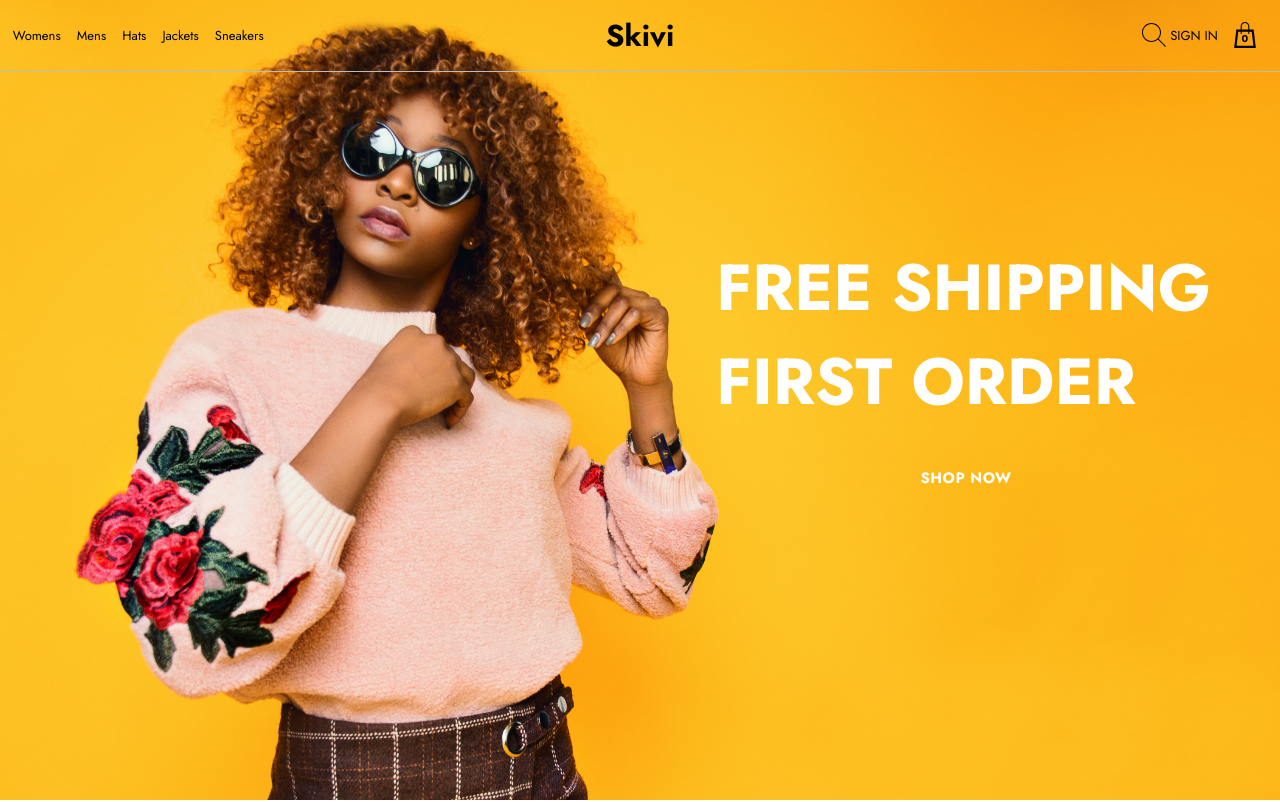
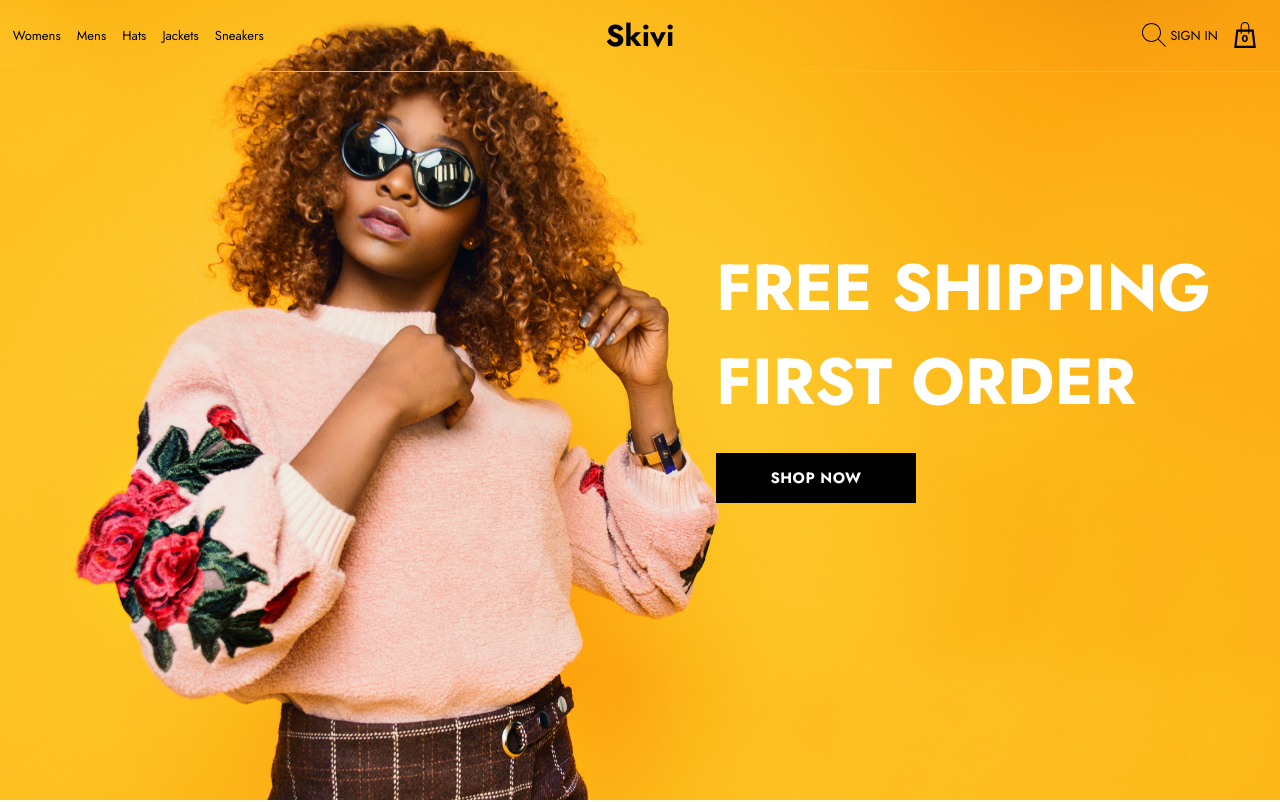
Before and after one commit to vi-lepham/skivi-ecommerce, a React (Create React App) app: page / in a window 1280 px wide. Shown: the top 802 px of the page. Built offline with nearby package versions, Linux system fonts and the light colour scheme; no server answers.

Commit message:
Fixed button style overwrite

```diff
--- a/src/components/filtered-items-list/filtered-items-list.component.jsx
+++ b/src/components/filtered-items-list/filtered-items-list.component.jsx
@@ -9,11 +9,13 @@ import FilteredItems from '../filtered-items/filtered-items.component';
 const FilteredItemsList = ({ collections, keyword }) => {
     return (
         <div className='filtered-items-list'>
-           {
-               collections.map(({ id, ...otherCollectionProps}) => (
-                   <FilteredItems key={id} {...otherCollectionProps} keyword={keyword} />
-               ))
-           }
+            <div className='filtered-items'>
+                {
+                    collections.map(({ id, ...otherCollectionProps}) => (
+                        <FilteredItems key={id} {...otherCollectionProps} keyword={keyword} />
+                    ))
+                }
+            </div>
         </div>
     )
 }
--- a/src/components/filtered-items/filtered-items.component.jsx
+++ b/src/components/filtered-items/filtered-items.component.jsx
@@ -5,9 +5,9 @@ import CollectionItem from '../collection-item/collection-item.component';
 import './filtered-items.styles.scss';
 
 const FilteredItems = ({ items, keyword }) => {
+
     if (keyword !== '') {
         const searchResults = items.filter(item => item.name.toLowerCase().includes(keyword.toLowerCase()))
-
         return (
             <div className='filtered-items'>
                 {
--- a/src/components/stripe-button/stripe-button.styles.scss
+++ b/src/components/stripe-button/stripe-button.styles.scss
@@ -1,5 +1,5 @@
 
-button {
+.StripeCheckout {
     width: 100%;
     background: none !important;
     box-shadow: none !important;
```
